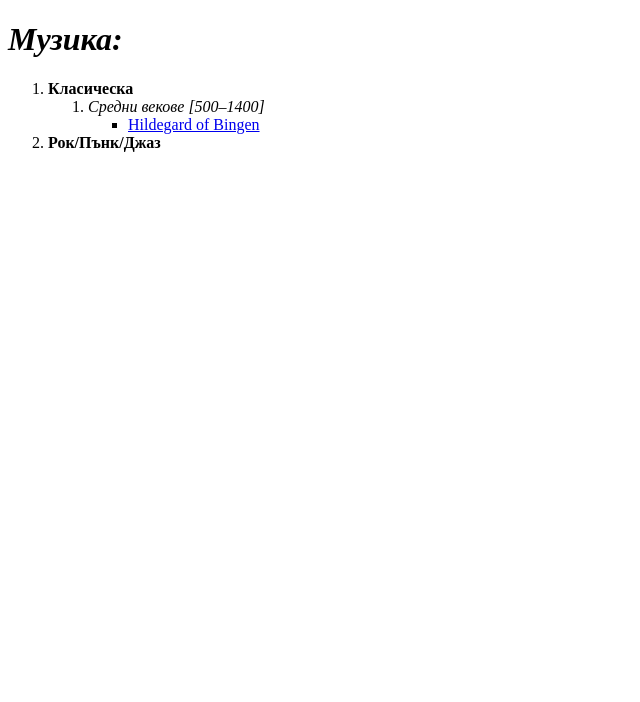
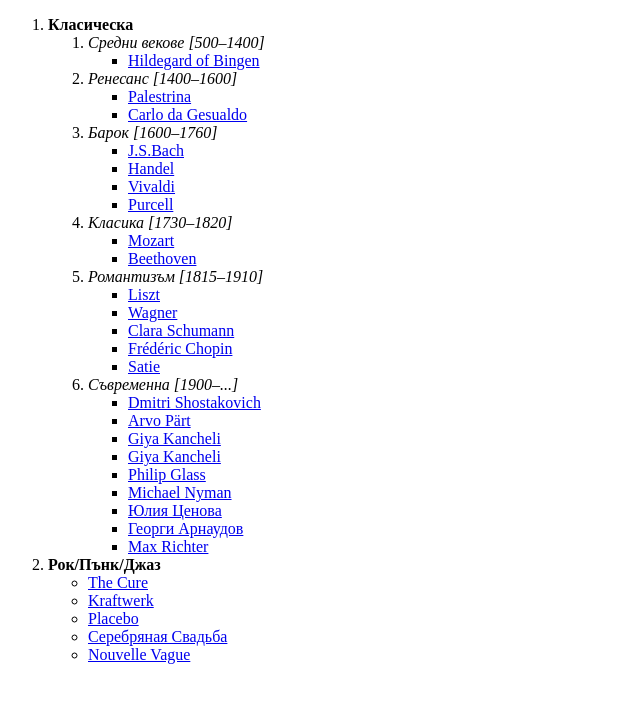
Before and after one commit to StGochew97/HTML_CSS_JavaScript_Fundamentals, a plain HTML site: page pages/NestedListMusic.html in a window 1280 px wide. Shown: the whole page, without its empty margins (0-640 px from the left). Drawn offline with Linux system fonts and the light colour scheme.

Commit message:
Add files via upload

```diff
--- a/pages/NestedListMusic.html
+++ b/pages/NestedListMusic.html
@@ -7,26 +7,62 @@
     <title>Музика</title>
 </head>
 <body>
-    <h1><i>Музика:</i></h1>
-       <ol>
-           <li>
-            <b>Класическа</b>
-           </li>
-                <ol>
-                    <li>
-                        <i>Средни векове [500–1400]</i>
-                    </li>
+    <ol>
+        <li><b>Класическа</b></li>
+            <ol>
+                <li><i>Средни векове [500–1400]</i></li>
                     <ul>
-                        <li>
-                            <a href="https://en.wikipedia.org/wiki/Hildegard_of_Bingen" target="_blank">Hildegard of Bingen</a>
-                        </li>
+                        <li><a href="https://en.wikipedia.org/wiki/Hildegard_of_Bingen" target="_blank">Hildegard of Bingen</a></li>
                     </ul>
-                </ol>
+                <li><i>Ренесанс [1400–1600]</i></li>
+                    <ul>
+                        <li><a href="https://en.wikipedia.org/wiki/Giovanni_Pierluigi_da_Palestrina" target="_blank">Palestrina</a></li>
+                        <li><a href="https://en.wikipedia.org/wiki/Carlo_Gesualdo" target="_blank">Carlo da Gesualdo</a></li>
+                    </ul>
+                <li><i>Барок [1600–1760]</i></li>
+                    <ul>
+                        <li><a href="https://en.wikipedia.org/wiki/Johann_Sebastian_Bach" target="_blank">J.S.Bach</a></li>
+                        <li><a href="https://en.wikipedia.org/wiki/George_Frideric_Handel" target="_blank">Handel</a></li>
+                        <li><a href="https://en.wikipedia.org/wiki/Antonio_Vivaldi" target="_blank">Vivaldi</a></li>
+                        <li><a href="https://en.wikipedia.org/wiki/Henry_Purcell" target="_blank">Purcell</a></li>
+                    </ul>
+                <li><i>Класика [1730–1820]</i></li>
+                    <ul>
+                        <li><a href="https://en.wikipedia.org/wiki/Wolfgang_Amadeus_Mozart" target="_blank">Mozart</a></li>
+                        <li><a href="https://en.wikipedia.org/wiki/Ludwig_van_Beethoven" target="_blank">Beethoven</a></li>
+                    </ul>
+                <li><i>Романтизъм [1815–1910]</i></li>
+                    <ul>
+                        <li><a href="https://en.wikipedia.org/wiki/Franz_Liszt" target="_blank">Liszt</a></li>
+                        <li><a href="https://en.wikipedia.org/wiki/Richard_Wagner" target="_blank">Wagner</a></li>
+                        <li><a href="https://en.wikipedia.org/wiki/Clara_Schumann" target="_blank">Clara Schumann</a></li>
+                        <li><a href="https://en.wikipedia.org/wiki/Fr%C3%A9d%C3%A9ric_Chopin" target="_blank">Frédéric Chopin</a></li>
+                        <li><a href="https://en.wikipedia.org/wiki/Erik_Satie" target="_blank">Satie</a></li>
+                    </ul>
+                <li><i>Съвременна [1900–...]</i></li>
+                    <ul>
+                        <li><a href="https://en.wikipedia.org/wiki/Dmitri_Shostakovich" target="_blank">Dmitri Shostakovich</a></li>
+                        <li><a href="https://en.wikipedia.org/wiki/Arvo_P%C3%A4rt" target="_blank">Arvo Pärt</a></li>
+                        <li><a href="https://en.wikipedia.org/wiki/Giya_Kancheli" target="_blank">Giya Kancheli</a></li>
+                        <li><a href="https://en.wikipedia.org/wiki/Giya_Kancheli" target="_blank">Giya Kancheli</a></li>
+                        <li><a href="https://en.wikipedia.org/wiki/Philip_Glass" target="_blank">Philip Glass</a></li>
+                        <li><a href="https://en.wikipedia.org/wiki/Michael_Nyman" target="_blank">Michael Nyman</a></li>
+                        <li><a href="https://en.wikipedia.org/wiki/Julia_Tsenova" target="_blank">Юлия Ценова</a></li>
+                        <li><a href="https://en.wikipedia.org/wiki/Gheorghi_Arnaoudov" target="_blank">Георги Арнаудов</a></li>
+                        <li><a href="https://en.wikipedia.org/wiki/Max_Richter" target="_blank">Max Richter</a></li>
+                    </ul>
+            </ol>
+        <li><b>Рок/Пънк/Джаз</b>
+            <ul>
+                <li><a href="https://www.last.fm/music/The+Cure" target="_blank">The Cure</a></li>
+                <li><a href="https://www.last.fm/music/Kraftwerk" target="_blank">Kraftwerk</a></li>
+                <li><a href="https://www.last.fm/music/Placebo" target="_blank">Placebo</a></li>
+                <li><a href="https://www.last.fm/music/%D0%A1%D0%B5%D1%80%D0%B5%D0%B1%D1%80%D1%8F%D0%BD%D0%B0%D1%8F+%D0%A1%D0%B2%D0%B0%D0%B4%D1%8C%D0%B1%D0%B0" target="_blank">Серебряная Свадьба</a></li>
+                <li><a href="https://www.last.fm/music/Nouvelle+Vague" target="_blank">Nouvelle Vague</a></li>
+            </ul>
+        </li>
 
-           <li>
-            <b>Рок/Пънк/Джаз</b>
-           </li>
-       </ol>
+    </ol>
 
 </body>
 </html>
```
